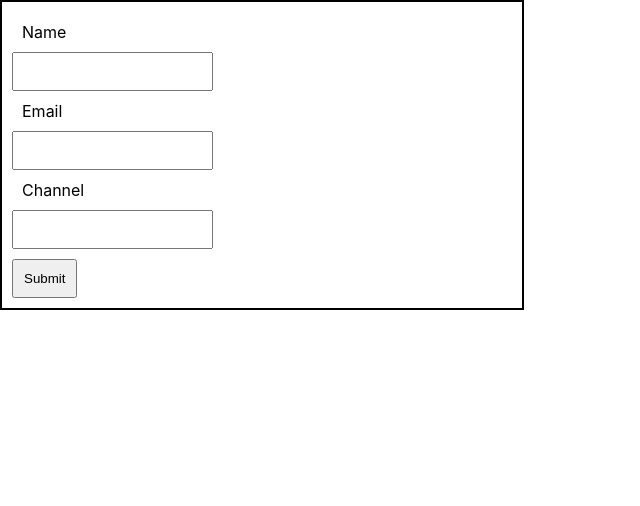
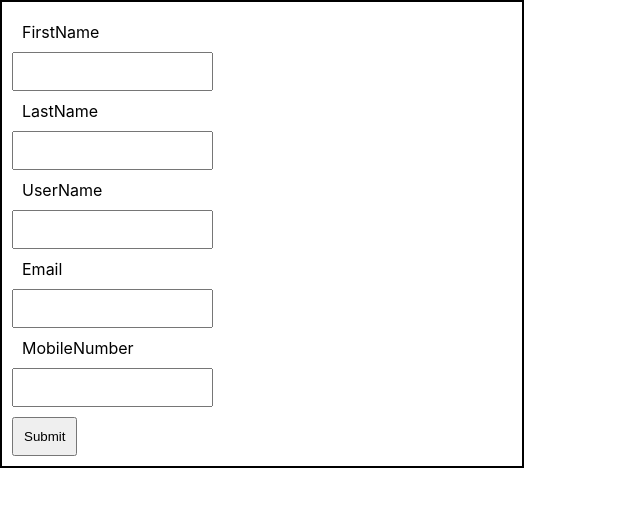
Before and after one commit to pshadikbasha/test_formik, a React (Create React App) app: page / in a window 1280 px wide. Shown: the top 506 px of the page, without its empty margins (0-640 px from the left). Built offline with nearby package versions, Linux system fonts and the light colour scheme.

Commit message:
Workgin on Assignment, created basic form with validtions

```diff
--- a/src/App.js
+++ b/src/App.js
@@ -1,9 +1,10 @@
 import SignUp from "./components/formik/index";
-
+import SimpleUserForm from "./components/test_formik";
 function App() {
   return (
     <div className="App">
-      <SignUp />
+      {/* <SignUp /> */}
+      <SimpleUserForm></SimpleUserForm>
     </div>
   );
 }
--- a/src/components/formik/index.js
+++ b/src/components/formik/index.js
@@ -33,6 +33,7 @@ const SignUp = () => {
         <label htmlFor="channel">Channel</label>
         <Field type="text" name="channel" id="channel" />
         <ErrorMessage name="channel"></ErrorMessage>
+        <br />
         <button type="submit">Submit</button>
       </Form>
     </Formik>
--- /dev/null
+++ b/src/components/test_formik/index.js
@@ -0,0 +1,51 @@
+import React from "react";
+import { Formik, Field, Form, ErrorMessage } from "formik";
+import { values } from "lodash";
+import * as Yup from "yup";
+const initialValues = {
+  firstName: "",
+  lastName: "",
+  userName: "",
+  email: "",
+  mobileNumber: "",
+};
+const onSubmit = (values) => {
+  console.log("values are", values);
+};
+const validationSchema = Yup.object({
+  firstName: Yup.string().required("Required"),
+  lastName: Yup.string().required("Required"),
+  userName: Yup.string().required("Required"),
+  email: Yup.string().email("Invalid email address").required("Required"),
+  mobileNumber: Yup.string().required("Required"),
+});
+const SimpleUserForm = () => {
+  return (
+    <Formik
+      initialValues={initialValues}
+      onSubmit={onSubmit}
+      validationSchema={validationSchema}
+    >
+      <Form>
+        <label htmlFor="firstName">FirstName</label>
+        <Field name="firstName" type="text" id="firstName"></Field>
+        <ErrorMessage name="firstName"></ErrorMessage>
+        <label htmlFor="lastName">LastName</label>
+        <Field name="lastName" type="text" id="lastName"></Field>
+        <ErrorMessage name="lastName"></ErrorMessage>
+        <label htmlFor="userName">UserName</label>
+        <Field name="userName" type="text" id="userName"></Field>
+        <ErrorMessage name="userName"></ErrorMessage>
+        <label htmlFor="email">Email</label>
+        <Field name="email" type="email" id="email"></Field>
+        <ErrorMessage name="email"></ErrorMessage>
+        <label htmlFor="mobileNumber">MobileNumber</label>
+        <Field name="mobileNumber" id="mobileNumber" type="string"></Field>
+        <ErrorMessage name="mobileNumber"></ErrorMessage>
+        <button type="submit">Submit</button>
+      </Form>
+    </Formik>
+  );
+};
+
+export default SimpleUserForm;
```
